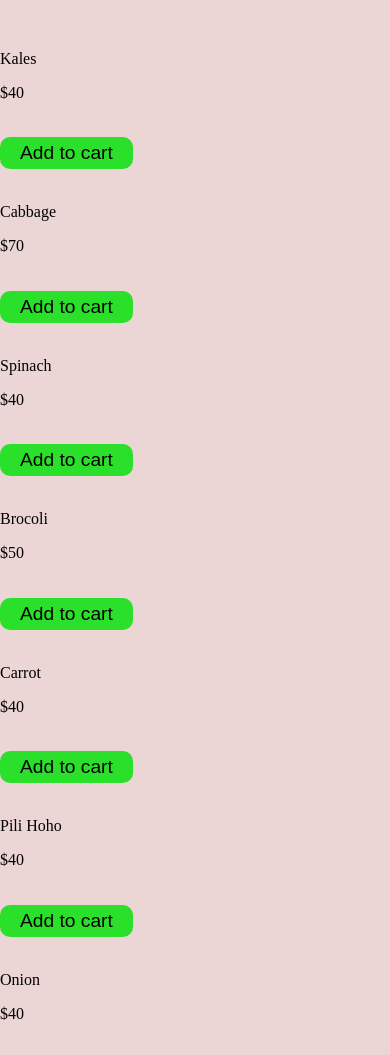
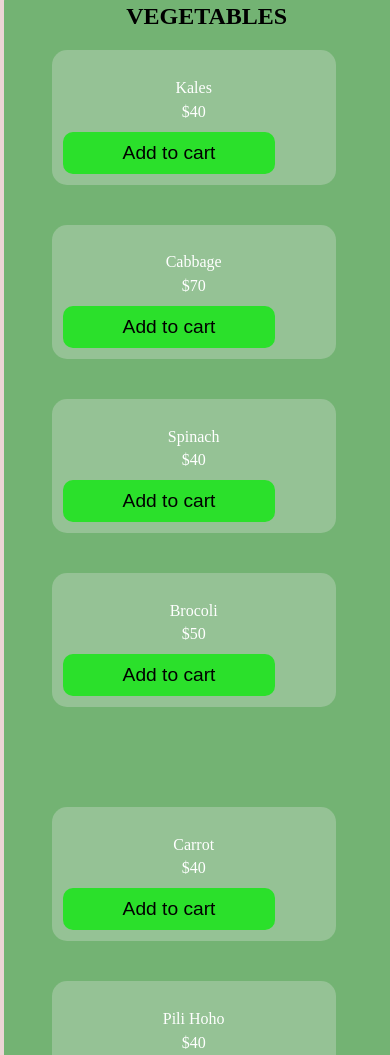
Before and after one commit to EuniceMusenyia/Mboga-Mart-Web-App, a plain HTML site: page index.html in a window 390 px wide. Shown: the part 508-1563 px from the top of the page. Drawn offline with Linux system fonts and the light colour scheme.

Commit message:
updated the css file with the product stylings

```diff
--- a/styles.css
+++ b/styles.css
@@ -45,6 +45,100 @@ a{
     text-decoration: none;
     color: black;
 }
+.VEGETABLES{
+    display: flex;
+    gap: 40px;
+    margin-bottom: 100px;
+    margin-left: 40px;
+
+}
+.container{
+    padding: 2%;
+    width: 1200px;
+    margin: 1%;
+    border:solid none ;
+    border-radius: 25px;
+    /* background-color: rgb(239, 245, 239); */
+    background-color: white;
+}
+#vege{
+    padding: 2%;
+    background-color: rgb(149, 194, 149);
+    /* background-color: white; */
+    /* background-color: rgb(172, 125, 125); */
+    border: solid;
+    border: none;
+    border-radius: 15px;
+    color: white;
+
+}
+img{
+    width: 200px;
+    height: 220 px;
+}
+p{
+    margin: 2%;
+    text-align: center;
+}
+button{
+    align-self: center;
+    margin-left: 70px;
+    padding:10px 60px ;
+    margin: 2%;
+    border-radius: 10px;
+    border: none;
+
+}
+h1{
+    text-align: center;
+    color: orange;
+
+
+}
+h2{
+    text-align: center;
+}
+button:hover{
+    cursor: pointer;
+    color: orange;
+}
+img:hover{
+    transform: scale(1.1);
+    cursor: pointer;
+
+}
+@media screen and (max-width: 768px){
+    .VEGETABLES{
+        display: grid;
+        grid-template-columns: 1r 1r 1r 1r;
+        gap: 40px;
+        margin-bottom: 100px;
+        margin-left: 40px;
+        width: 70%;
+
+    }
+    .container{
+        padding: 2%;
+        width: 100%;
+        margin: 1%;
+        border:solid none ;
+        border-radius: 25px;
+        background-color: rgb(115, 179, 115);
+    }
+    img{
+        width: 80px;
+        height: 100 px;
+    }
+     #vege{
+        width: 100%;
+
+    }
+
+
+}
+
+
+
 
 @media screen and (max-width: 800px){
     body{
```
